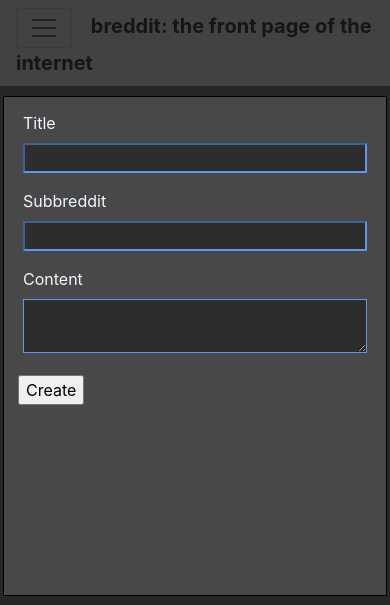
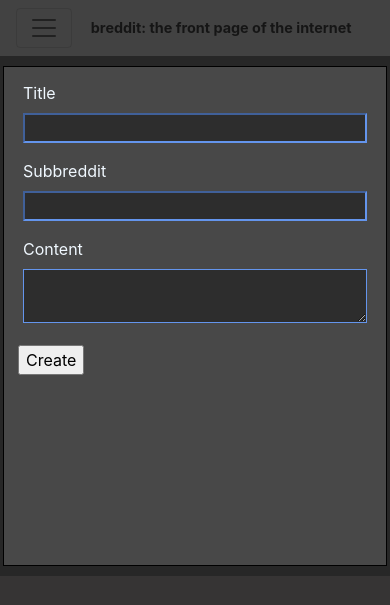
Before and after one commit to elvisknelson/breddit, a PHP site: page /create.php in a window 390 px wide. Shown: the top 605 px of the page. Run offline with PHP 8.4, Linux system fonts and the light colour scheme.

Commit message:
Fixing Mobile Navigation

```diff
--- a/style.css
+++ b/style.css
@@ -314,7 +314,7 @@ fieldset.createuser{
 .mobileheader{
     padding-left: 15px;
     display: inline;
-    font-size: 20px;
+    font-size: 0.9em;
     color: #000000ab;
 }
 
```
